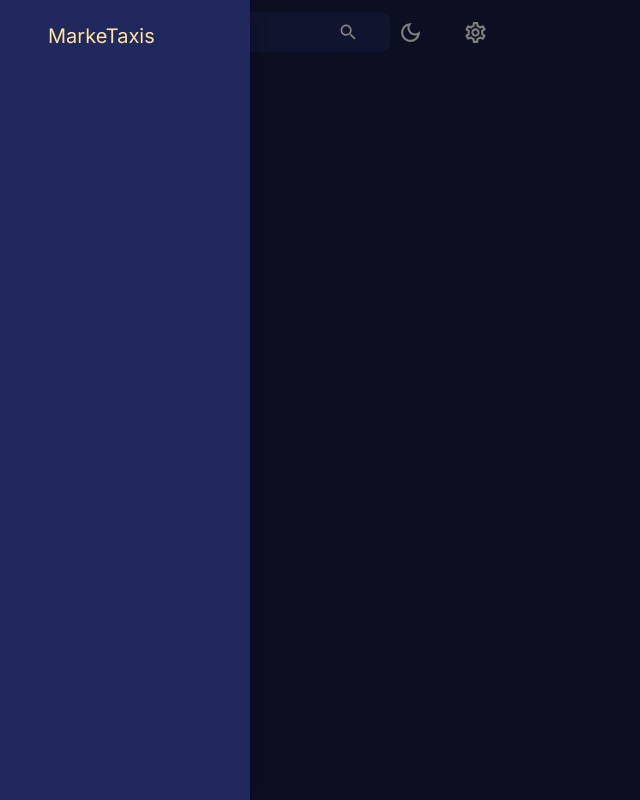
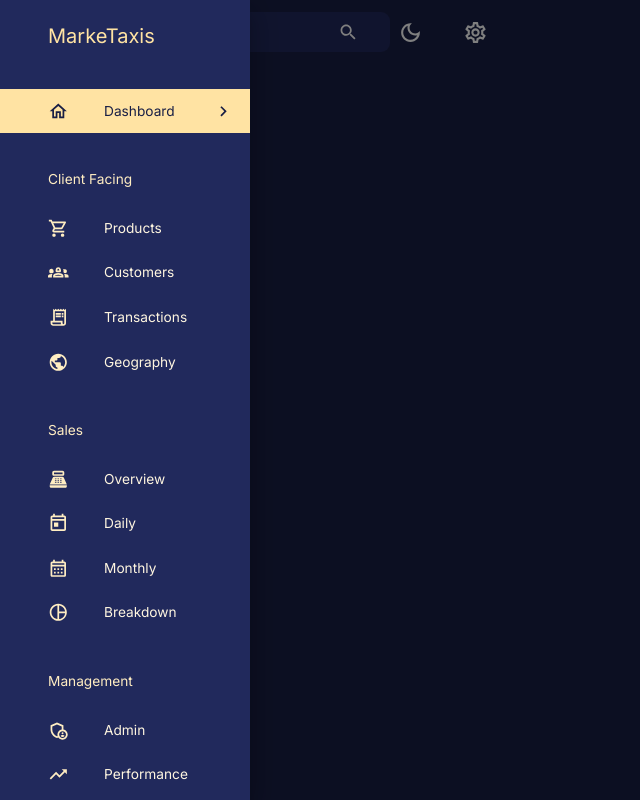
Before and after one commit to D3Rkness/DashboardApp, a React (Create React App) app in the folder client/: page /dashboard in a window 1280 px wide. Shown: the whole page, without its empty margins (0-640 px from the left). Built offline with nearby package versions, Linux system fonts and the light colour scheme.

Commit message:
Complete Sidebar Implementation

```diff
--- a/client/src/components/Navbar.jsx
+++ b/client/src/components/Navbar.jsx
@@ -6,14 +6,17 @@ import { setMode } from 'state'
 import profileImage from 'assets/profile.jpg'
 import { AppBar, Icon, IconButton, InputBase, Toolbar, useTheme } from '@mui/material'
 
-const Navbar = () => {
+const Navbar = ({
+    isSidebarOpen,
+    setIsSidebarOpen
+}) => {
     const dispatch = useDispatch();
     const theme = useTheme();
   return (
     <AppBar sx={{ position: "static", background: "none", boxShadow: "none" }}>
         <Toolbar sx={{ justifyContent: "space-between" }}>
             <FlexBetween>
-                <IconButton onClick={() => console.log('open/close sidebar')}>
+                <IconButton onClick={() => setIsSidebarOpen(!isSidebarOpen)}>
                     <MenuIcon />
                 </IconButton>
                 <FlexBetween
--- a/client/src/components/Sidebar.jsx
+++ b/client/src/components/Sidebar.jsx
@@ -1,10 +1,38 @@
-import React from 'react'
-import { Box, Divider, Drawer, IconButton, List, ListItem, ListItemIcon, ListItemButton, ListItemText, Typography, useTheme } from '@mui/material'
-import { SettingsOutlined, ChevronLeft, ChevronRightOutlined, HomeOutlined, ShoppingCartOutlined, ReceiptLongOutlined, PublicOutlined, PointOfSaleOutlined, TodayOutlined, CalendarMonthOutlined, AdminPanelSettingsOutlined, TrendingUpOutlined, PieChartOutlined, Groups2Outlined, Receipt } from '@mui/icons-material'
-import { useEffect, useState } from 'react'
-import { useLocation, useNavigate } from 'react-router-dom'
-import FlexBetween from './FlexBetween'
-import profileImage from 'assets/profile.jpg'
+import React from "react";
+import {
+  Box,
+  Divider,
+  Drawer,
+  IconButton,
+  List,
+  ListItem,
+  ListItemIcon,
+  ListItemButton,
+  ListItemText,
+  Typography,
+  useTheme,
+} from "@mui/material";
+import {
+  SettingsOutlined,
+  ChevronLeft,
+  ChevronRightOutlined,
+  HomeOutlined,
+  ShoppingCartOutlined,
+  ReceiptLongOutlined,
+  PublicOutlined,
+  PointOfSaleOutlined,
+  TodayOutlined,
+  CalendarMonthOutlined,
+  AdminPanelSettingsOutlined,
+  TrendingUpOutlined,
+  PieChartOutlined,
+  Groups2Outlined,
+  Receipt,
+} from "@mui/icons-material";
+import { useEffect, useState } from "react";
+import { useLocation, useNavigate } from "react-router-dom";
+import FlexBetween from "./FlexBetween";
+import profileImage from "assets/profile.jpg";
 
 const navItems = [
   {
@@ -63,9 +91,14 @@ const navItems = [
     text: "Performance",
     icon: <TrendingUpOutlined />,
   },
-]
+];
 
-const Sidebar = ({ isSidebarOpen, setIsSidebarOpen, isNonMobile, drawerWidth }) => {
+const Sidebar = ({
+  isSidebarOpen,
+  setIsSidebarOpen,
+  isNonMobile,
+  drawerWidth,
+}) => {
   const { pathname } = useLocation();
   const [active, setActive] = useState("");
   const navigate = useNavigate();
@@ -73,25 +106,26 @@ const Sidebar = ({ isSidebarOpen, setIsSidebarOpen, isNonMobile, drawerWidth })
 
   useEffect(() => {
     setActive(pathname.substring(1));
-    }, [pathname])
+  }, [pathname]);
 
-    return <Box component="nav">
-        { isSidebarOpen && (
+  return (
+    <Box component="nav">
+      {isSidebarOpen && (
         <Drawer
-                open = {isSidebarOpen}
-                onClose = {() => setIsSidebarOpen(false)}
-                varient = "persistent"
-                anchor = "left"
+          open={isSidebarOpen}
+          onClose={() => setIsSidebarOpen(false)}
+          varient="persistent"
+          anchor="left"
           sx={{
             width: drawerWidth,
             flexShrink: 0,
-                    '& .MuiDrawer-paper': {
+            "& .MuiDrawer-paper": {
               width: drawerWidth,
-                        boxSizing: 'border-box',
+              boxSizing: "border-box",
               background: theme.palette.background.alt,
               color: theme.palette.secondary[200],
-                        borderWidth: isNonMobile ? 0: "2px"
-                    }
+              borderWidth: isNonMobile ? 0 : "2px",
+            },
           }}
         >
           <Box width="100%">
@@ -108,13 +142,58 @@ const Sidebar = ({ isSidebarOpen, setIsSidebarOpen, isNonMobile, drawerWidth })
               </FlexBetween>
             </Box>
             <List>
-
+              {navItems.map(({ text, icon }) => {
+                if (!icon) {
+                  return (
+                    <Typography key={text} sx={{ m: "2.25rem 0 1rem 3rem" }}>
+                      {text}
+                    </Typography>
+                  );
+                }
+                const lcText = text.toLowerCase();
+                return (
+                  <ListItem key={text} disablePadding>
+                    <ListItemButton
+                      onClick={() => {
+                        navigate("/${lcText}");
+                        setActive(lcText);
+                      }}
+                      sx={{
+                        backgroundColor:
+                          active === lcText
+                            ? theme.palette.secondary[300]
+                            : "transparent",
+                        color:
+                          active === lcText
+                            ? theme.palette.primary[600]
+                            : theme.palette.secondary[100],
+                      }}
+                    >
+                      <ListItemIcon
+                        sx={{
+                          ml: "2rem",
+                          color:
+                            active === lcText
+                              ? theme.palette.primary[600]
+                              : theme.palette.secondary[200],
+                        }}
+                      >
+                        {icon}
+                      </ListItemIcon>
+                      <ListItemText primary={text} />
+                      {active === lcText && (
+                        <ChevronRightOutlined sx={{ ml: "auto"}} />
+                      )}
+                    </ListItemButton>
+                  </ListItem>
+                );
+              })}
             </List>
           </Box>
-
         </Drawer>
       )}
     </Box>
-}
+  );
+};
 
-export default Sidebar
+export default Sidebar;
```
Lines whose indentation alone changed are shown as unchanged.
